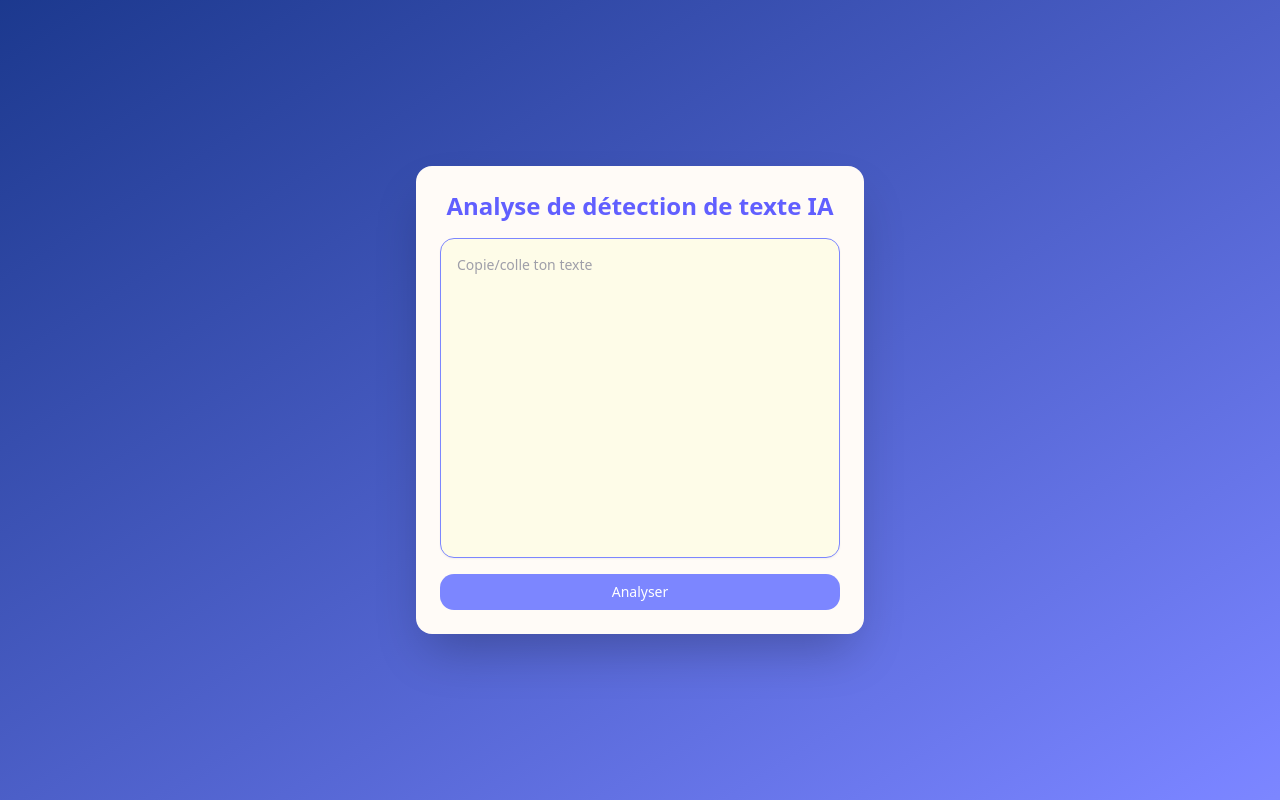
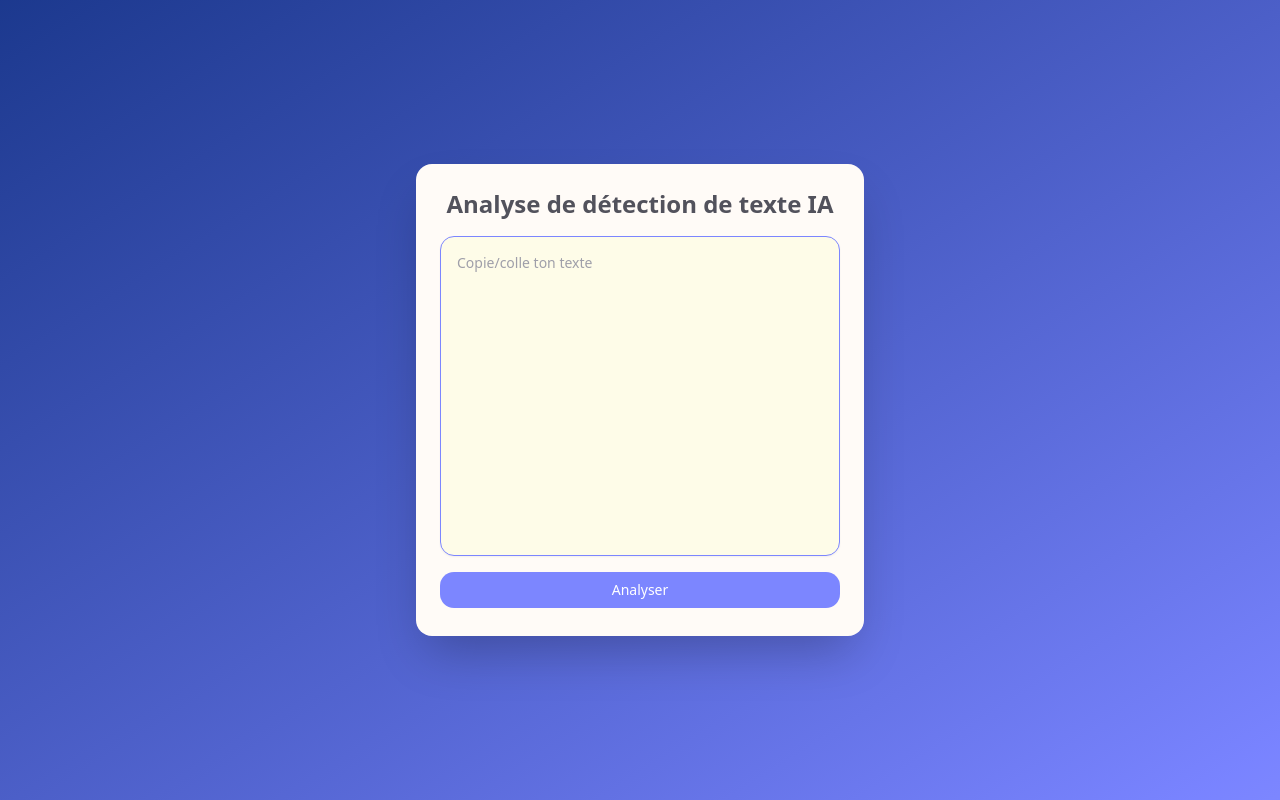
Before and after one commit to warrox/chatfouin, a Next.js app: page / in a window 1280 px wide. Built offline with nearby package versions, Linux system fonts and the light colour scheme.

Commit message:
Added  loading icon

```diff
--- a/package.json
+++ b/package.json
@@ -17,6 +17,7 @@
     "next": "^15.5.4",
     "react": "19.1.0",
     "react-dom": "19.1.0",
+    "react-loading-indicators": "^1.0.1",
     "tailwind-merge": "^3.3.1"
   },
   "devDependencies": {
--- a/src/app/page.tsx
+++ b/src/app/page.tsx
@@ -3,7 +3,7 @@ import Image from "next/image";
 import { Textarea } from "@/components/ui/textarea";
 import { Button } from "@/components/ui/button";
 import { useState } from "react";
-
+import {TrophySpin } from "react-loading-indicators"
 
 export default function Home() {
 	const [ text, setText] = useState("");
@@ -36,7 +36,7 @@ export default function Home() {
     return (
 		<main className="flex flex-col justify-center items-center min-h-screen p-8 bg-linear-to-tl from-indigo-400 to-blue-900 ">
 			<div className="w-full max-w-md  p-6 rounded-2xl shadow-2xl bg-[var(--cream)]">
-				<h1 className="text-2xl font-bold text-indigo-500 mb-4 text-center ">
+				<h1 className="text-2xl font-bold text-zinc-600 mb-4 text-center ">
 					Analyse de détection de texte IA
 				</h1>
 				<Textarea
@@ -47,11 +47,12 @@ export default function Home() {
 				/>
 				<Button className="w-full mt-4 bg-indigo-400 hover:bg-orange-700 text-white rounded-xl transition duration-300"
                  onClick={() => handleAnalyze()}>
-
 					Analyser
 				</Button>
-                {loading && <p>Loading</p>}
-                { result }
+                {loading &&
+                    (<div className="flex justify-center items-center my-4">
+                    <TrophySpin color="#5C6BC0" size="small" text="" textColor="" /> </div>)}
+                <p className=" w-full m-1  text-zinc-900"> { result } </p>
 			</div>
 		</main>
 	);
--- a/src/detector/detect.ts
+++ b/src/detector/detect.ts
@@ -88,8 +88,6 @@ function humanScore(words: string[], dic: Map<string, number>): number {
 //  Fonction principale
 // --------------------------------------------
 export async function AiDetector(input: string){
-    console.log("XXXXX" + input);
-    // input = input.toString();
     const clnStr = cleanInput(input);
     const dic = csvToData();
     const obj = scoreWeight(clnStr, dic);
@@ -97,6 +95,7 @@ export async function AiDetector(input: string){
     const wordsArray = Array.from(obj.wordInDetect.entries()).map(([word, score]) => ({ word, score }));
     const wordsList = clnStr.split(/\s+/).filter(w => w.length > 0);
     const hScore = humanScore(wordsList, dic);
+    console.log("obj score : ", obj.score);
     const origin = obj.score < 0.00001 ? "Phrase originale IA : " : "Phrase originale Humaine : ";
     const prompt = JSON.stringify({
         words: wordsArray,
@@ -123,6 +122,7 @@ export async function AiDetector(input: string){
             response = content as string;
         }
     }
+    console.log(wordsArray)
     console.log(response)
     return response;
 }
```
Also changed, not shown: 1 other file (tests, documents, lock files or other folders).
